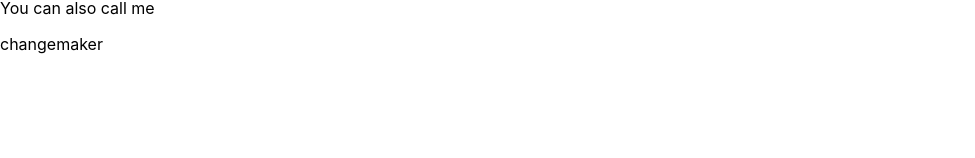
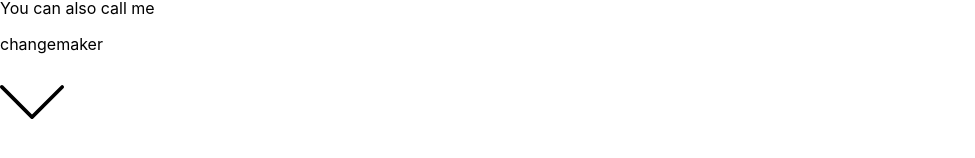
Before and after one commit to xIrusux/Portfolio-Page, a React (Create React App) app: page / in a window 1280 px wide. Shown: the part 354-512 px from the top of the page, without its empty margins (0-975 px from the left). Built offline with nearby package versions, Linux system fonts and the light colour scheme.

Commit message:
organise files

```diff
--- a/src/App.js
+++ b/src/App.js
@@ -1,6 +1,7 @@
 import React from "react";
 import "./App.css";
-import { LandingPage } from "./components/landingpage/jsx/LandingPage";
+import { LandingPage } from "./components/landingpage/LandingPage";
+import { ProjectPage } from "./components/projectpage/ProjectPage";
 
 function App() {
   return <LandingPage />;
--- a/src/components/landingpage/jsx/LandingPage.js
+++ b/src/components/landingpage/LandingPage.js
@@ -1,7 +1,7 @@
 import React from "react";
-import "../css/LandingPage.css";
-import { NavBar } from "../../mutual/jsx/NavBar";
-import { SideBar } from "../../mutual/jsx/SideBar";
+import "./css/LandingPage.css";
+import { NavBar } from "../mutual/navbar/NavBar";
+import { SideBar } from "../mutual/sidebar/SideBar";
 import { MainContentLP } from "./MainContentLP";
 
 const LandingPage = () => {
--- a/src/components/landingpage/jsx/MainContentLP.js
+++ b/src/components/landingpage/MainContentLP.js
@@ -1,16 +1,20 @@
 import React from "react";
-import "../css/MainContentLP.css";
+import "./css/MainContentLP.css";
 
 const MainContentLP = () => {
   return (
     <section className="main-content">
-      <img src={require("../../../assets/ChristineJapan.png")} />
+      <img
+        className="main-content__imageellipse"
+        src={require("../../assets/ChristineJapan.png")}
+      />
       <p className="description">
         Hey, My name is Christine Altmann and I am a full-stack web-developer.
         My passion is to create and to write smart code.
       </p>
       <p className="call-me">You can also call me</p>
       <p className="changemaker">changemaker</p>
+      <img className="arrow--down" src={require("../../assets/arrow.svg")} />
     </section>
   );
 };
--- a/src/components/landingpage/css/MainContentLP.css
+++ b/src/components/landingpage/css/MainContentLP.css
@@ -0,0 +1,4 @@
+.arrow--down {
+  height: 4em;
+  transform: rotate(-90deg);
+}
--- a/src/components/mutual/jsx/NavBar.js
+++ b/src/components/mutual/navbar/NavBar.js
@@ -1,5 +1,5 @@
 import React from "react";
-import "../css/NavBar.css";
+import "./NavBar.css";
 
 const NavBar = () => {
   return <section className="navbar"></section>;
--- a/src/components/mutual/jsx/SideBar.js
+++ b/src/components/mutual/sidebar/SideBar.js
@@ -1,5 +1,5 @@
 import React from "react";
-import "../css/NavBar.css";
+import "./SideBar.css";
 
 const SideBar = () => {
   return <section className="sidebar"></section>;
--- /dev/null
+++ b/src/components/projectpage/ProjectPage.js
@@ -0,0 +1,13 @@
+import React from "react";
+import "./css/ProjectPage.css";
+
+const ProjectPage = () => {
+  return (
+    <section className="projects">
+      <h2>Projects</h2>
+      <div className="projects__container"></div>
+    </section>
+  );
+};
+
+export { ProjectPage };
```
Also changed, not shown: src/assets/arrow.svg (added), src/components/mutual/navbar/NavBar.css (added), src/components/mutual/sidebar/SideBar.css (added), src/components/projectpage/css/ProjectPage.css (added).
